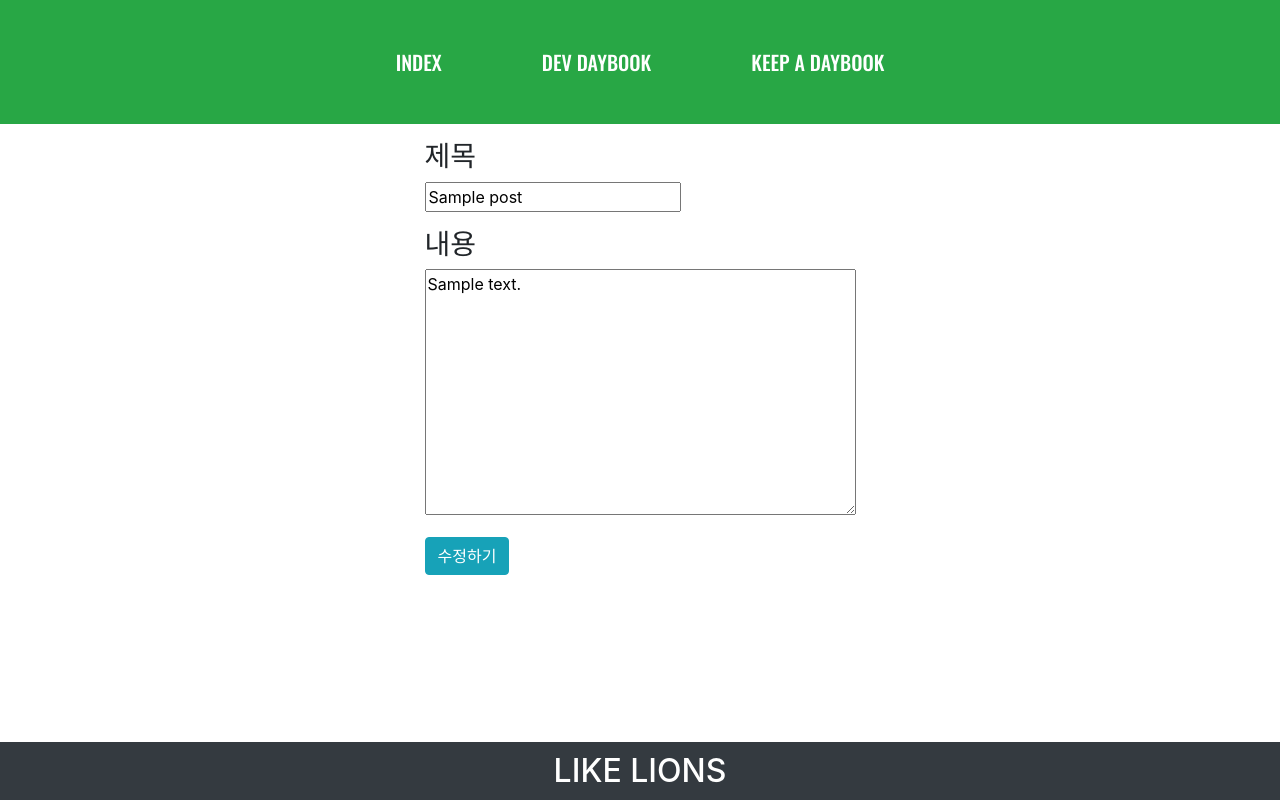
After one commit to ChoiNakHoon/django_diary, a Django app: page /post/1/update in a window 1280 px wide. The commit adds this page. Run offline with Django 3.2, Linux system fonts and the light colour scheme; tables that the repository leaves empty hold one stand-in row (values such as "Sample post"); some libraries are stand-ins or nearby versions.

Commit message:
장고 일기장 끝

```diff
--- a/proj_diary/home/models.py
+++ b/proj_diary/home/models.py
@@ -10,3 +10,6 @@ class Post(models.Model):
 
     def __str__(self):
         return f'"{self.title}"{self.descript} - {self.cdate}'
+
+    def summary(self):
+        return self.title[:100]
--- /dev/null
+++ b/proj_diary/home/templates/blog/boardupdate.html
@@ -0,0 +1,19 @@
+{% extends 'base.html' %}
+{% load static %}
+
+{% block content %}
+    <div class="writeContainer mt-3">
+        <form action="{% url 'update' post.id %}" method="POST">
+            {% csrf_token %}
+            <div class="mb-3">
+                <h3>제목</h3>
+                {{form.title}}
+            </div>
+            <div>
+                <h3>내용</h3>
+                {{form.descript}}
+            </div>
+            <input type="submit" class="mt-3 btn btn-info" value="수정하기">
+        </form>
+    </div>
+{% endblock %}
--- a/proj_diary/home/views.py
+++ b/proj_diary/home/views.py
@@ -1,17 +1,32 @@
 from django.shortcuts import render, redirect, get_object_or_404
 from django.contrib import auth
 from django.conf import settings
+from django.core.paginator import Paginator
 from .models import Post
 from .form import postForm
 
 all_posts = Post.objects.all()
 
+
 def index(request):
     return render(request, "index.html", {'blogs': all_posts})
 
+
 def detail(request, id):
-    blog_detail = get_object_or_404(Post, pk=id)
-    return render(request, "blog/detail.html" , {'blog': blog_detail})
+    post_detail = get_object_or_404(Post, pk=id)
+    return render(request, "blog/detail.html", {'post': post_detail})
+
+
+def boardview(request):
+    posts = all_posts.order_by('-id')
+    paginator = Paginator(posts, 3)
+    page = request.GET.get('page')
+    context = {
+        'posts': posts,
+        'pages': paginator.get_page(page)
+    }
+    return render(request, 'blog/boardview.html', context)
+
 
 def boardwrite(request):
     form = postForm(request.POST)
@@ -19,10 +34,30 @@ def boardwrite(request):
     if request.method == 'POST':
         if form.is_valid():
             Post.objects.create(
-                author = auth.get_user_model().objects.get(username='jeong_e'),
-                title = form.cleaned_data['title'],
-                descript = form.cleaned_data['descript']
+                author=auth.get_user_model().objects.get(username='jeong_e'),
+                title=form.cleaned_data['title'],
+                descript=form.cleaned_data['descript']
             )
-        return redirect('main')
+        return redirect('boardview')
     else:
-        return render(request, "blog/boardwrite.html" , {'form': form})
+        return render(request, "blog/boardwrite.html", {'form': form})
+
+def boardupdate(request, post_id):
+    post = get_object_or_404(Post, pk=post_id)
+
+    if request.method == 'POST':
+        form = postForm(request.POST, instance = post)
+        form.save()
+        return render(request, 'blog/detail.html', {'post': post})
+
+    form = postForm(instance = post)
+    context = {
+        'form' : form,
+        'post' : post
+    }
+    return render(request, 'blog/boardupdate.html', context)
+
+def delete(request, post_id):
+    post = get_object_or_404(Post, pk=post_id)
+    post.delete()
+    return redirect('boardview')
--- a/proj_diary/proj_diary/static/css/style.css
+++ b/proj_diary/proj_diary/static/css/style.css
@@ -1,3 +1,12 @@
+h1, h2, p {
+    padding: 0px;
+    margin: 0px;
+}
+
+body {
+    min-height: 100%;
+}
+
 header {
     display: flex;
     justify-content: center;
--- a/proj_diary/proj_diary/templates/base.html
+++ b/proj_diary/proj_diary/templates/base.html
@@ -19,6 +19,9 @@
         <a href="{% url 'main' %}">
             <h5>INDEX</h5>
         </a>
+        <a href="{% url 'boardview'%}">
+            <h5>DEV DAYBOOK</h5>
+        </a>
         <a href="{% url 'boardwrite' %}">
             <h5>KEEP A DAYBOOK</h5>
         </a>
--- a/proj_diary/proj_diary/urls.py
+++ b/proj_diary/proj_diary/urls.py
@@ -21,6 +21,9 @@ import home.views
 urlpatterns = [
     path('admin/', admin.site.urls),
     path('', home.views.index, name="main"),
-    path('blog/<int:id>/', home.views.detail, name="detail"),
+    path('view/', home.views.boardview, name="boardview"),
+    path('post/<int:id>/', home.views.detail, name="detail"),
+    path('post/<int:post_id>/update', home.views.boardupdate, name="update"),
+    path('post/<int:post_id>/delete', home.views.delete, name="delete"),
     path('new/', home.views.boardwrite, name="boardwrite"),
 ]
```
Also changed, not shown: other parts of proj_diary/proj_diary/static/css/style.css (+36 -0 lines), proj_diary/home/templates/blog/boardview.html (added, +46 -0 lines), proj_diary/home/templates/blog/detail.html (+12 -11 lines), proj_diary/home/templates/index.html (+3 -5 lines), proj_diary/proj_diary/static/images/profile.jpg (added).
